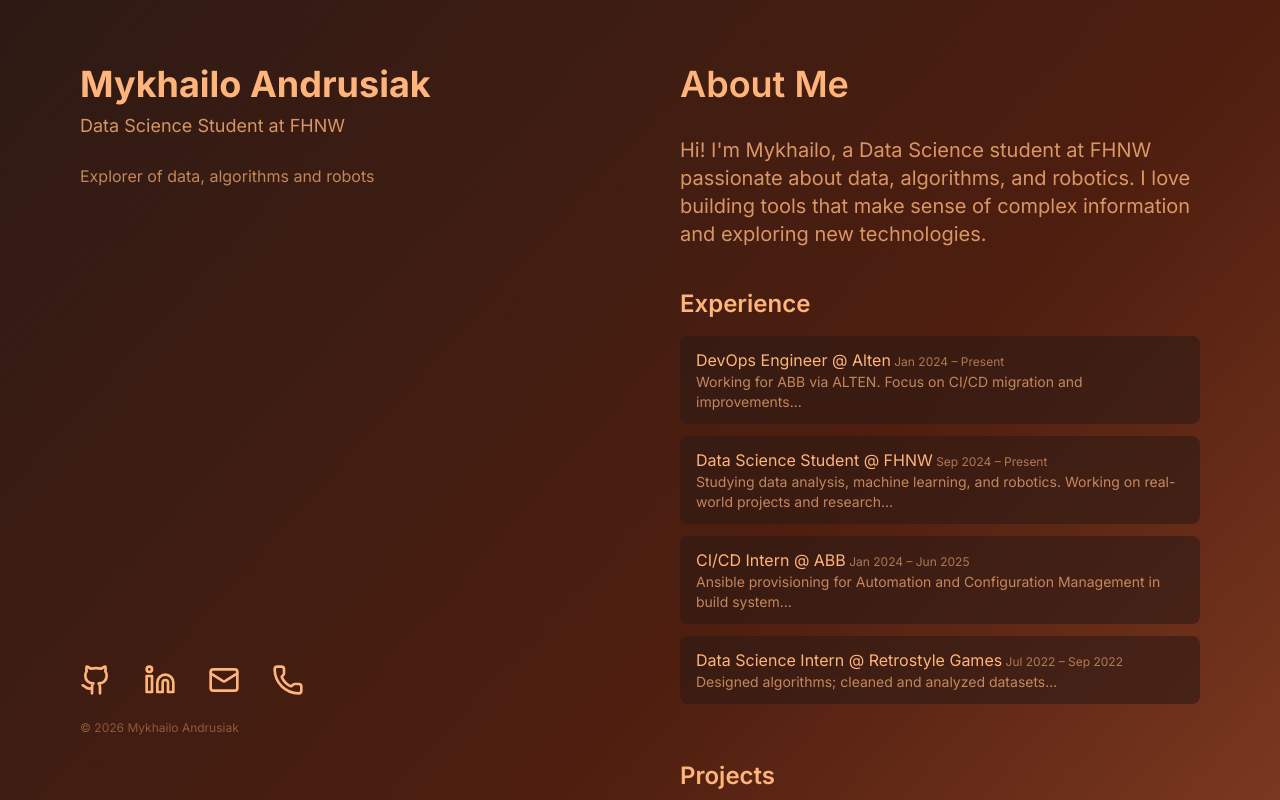
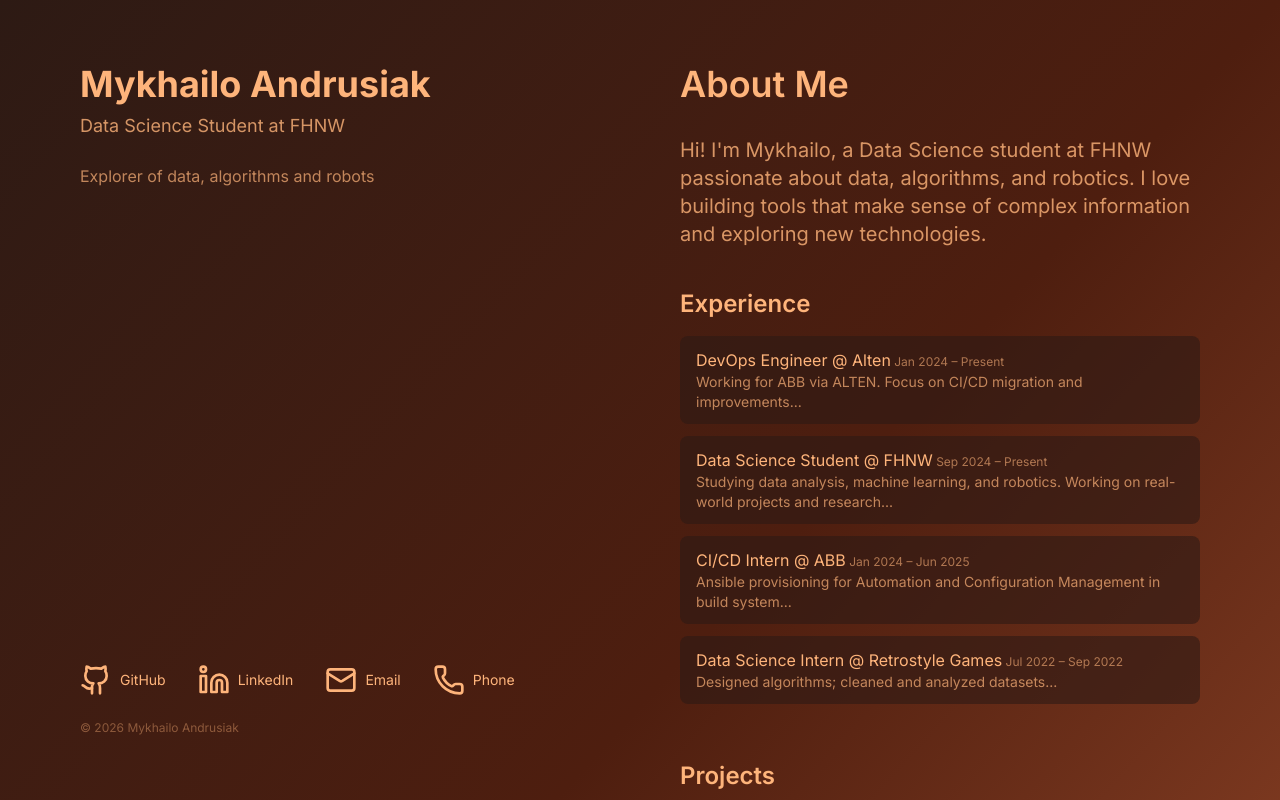
Before and after one commit to mikeandrusyak/Portfolio, a Next.js app: page / in a window 1280 px wide. Shown: the top 800 px of the page. Built offline with nearby package versions, Linux system fonts and the light colour scheme; a web font is replaced by a local one.

Commit message:
Add labels to contact icons

```diff
--- a/pages/index.tsx
+++ b/pages/index.tsx
@@ -81,17 +81,41 @@ export default function Home() {
           </div>
           <div className="flex flex-col items-left gap-6 mt-12">
             <div className="flex flex-row justify-left gap-8">
-              <a href="https://github.com/mikeandrusyak" target="_blank" rel="noopener noreferrer" className="hover:text-sunset-orange transition-colors" aria-label="GitHub">
+              <a
+                href="https://github.com/mikeandrusyak"
+                target="_blank"
+                rel="noopener noreferrer"
+                className="flex items-center gap-2 hover:text-sunset-orange transition-colors"
+                aria-label="GitHub"
+              >
                 <Github className="w-8 h-8" />
+                <span className="text-sm">GitHub</span>
               </a>
-              <a href="https://www.linkedin.com/in/qkw/" target="_blank" rel="noopener noreferrer" className="hover:text-sunset-orange transition-colors" aria-label="LinkedIn">
+              <a
+                href="https://www.linkedin.com/in/qkw/"
+                target="_blank"
+                rel="noopener noreferrer"
+                className="flex items-center gap-2 hover:text-sunset-orange transition-colors"
+                aria-label="LinkedIn"
+              >
                 <Linkedin className="w-8 h-8" />
+                <span className="text-sm">LinkedIn</span>
               </a>
-              <a href="mailto:mykhailo.andrusiak@students.fhnw.ch" className="hover:text-sunset-orange transition-colors" aria-label="Email">
+              <a
+                href="mailto:mykhailo.andrusiak@students.fhnw.ch"
+                className="flex items-center gap-2 hover:text-sunset-orange transition-colors"
+                aria-label="Email"
+              >
                 <Mail className="w-8 h-8" />
+                <span className="text-sm">Email</span>
               </a>
-              <a href="tel:+41795275247" className="hover:text-sunset-orange transition-colors" aria-label="Phone">
+              <a
+                href="tel:+41795275247"
+                className="flex items-center gap-2 hover:text-sunset-orange transition-colors"
+                aria-label="Phone"
+              >
                 <Phone className="w-8 h-8" />
+                <span className="text-sm">Phone</span>
               </a>
             </div>
             <div className="text-xs text-sunset-peach/40">© {new Date().getFullYear()} Mykhailo Andrusiak</div>
```
